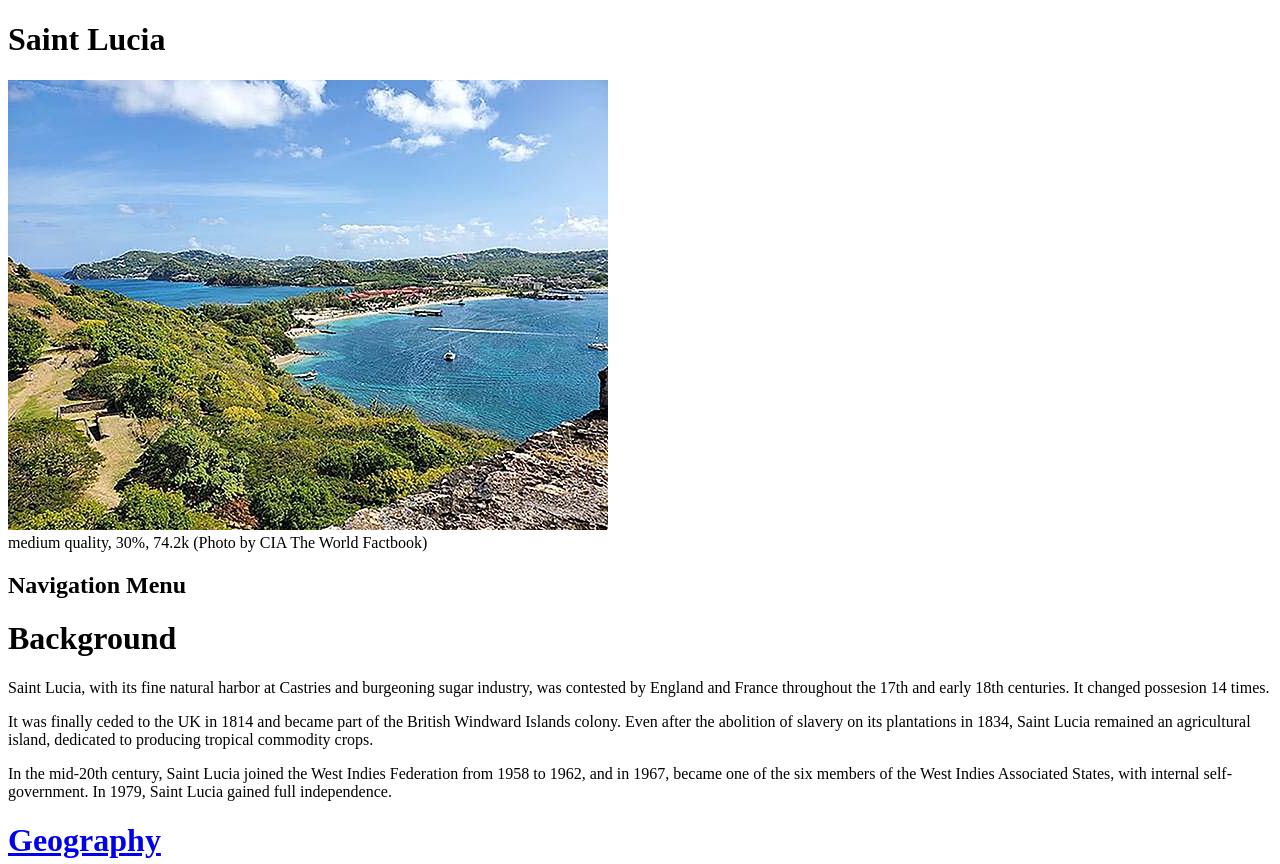
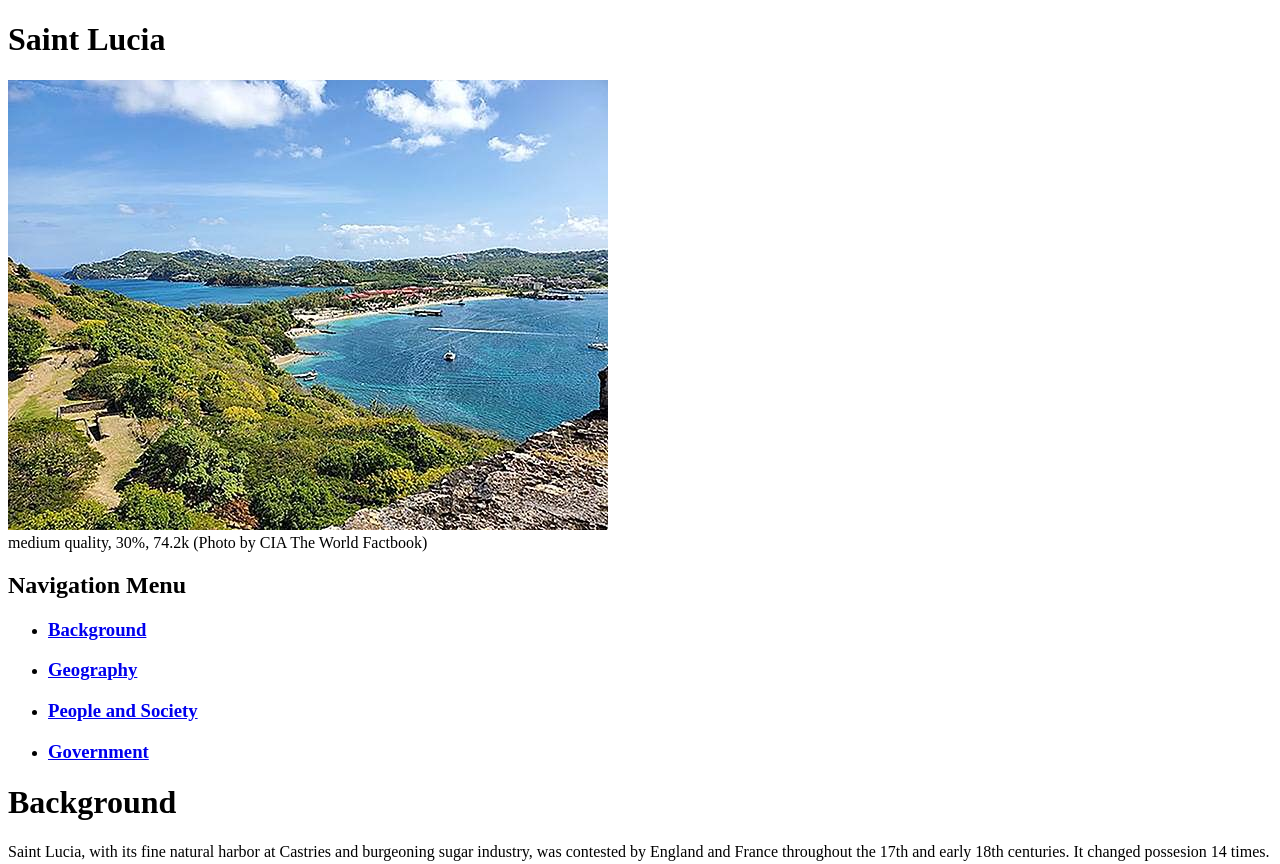
Before and after one commit to nikkixbires/nikkixbires.github.io, a plain HTML site: page saintlucia.html in a window 1280 px wide. Shown: the top 864 px of the page. Drawn offline with Linux system fonts and the light colour scheme.

Commit message:
Update saintlucia.html

```diff
--- a/saintlucia.html
+++ b/saintlucia.html
@@ -22,8 +22,24 @@
 
             <h2>Navigation Menu</h2>
 
+            <nav>
+                <ul>
+                    <li>
+                        <h3><a href="background">Background</a></h3>
+                    </li>
+                    <li>
+                        <h3><a href="geography">Geography</a></h3>
+                    </li>
+                    <li>
+                        <h3><a href="peopleandsociety">People and Society</a></h3>
+                    </li>
+                    <li>
+                        <h3><a href="government">Government</a></h3>
+                    </li>
+                </ul>
+            </nav>
 
-
+            <a name="background"></a>
             <h1>Background</h1>
 
             <p>Saint Lucia, with its fine natural harbor at Castries and burgeoning sugar industry, was contested by England and France throughout the 17th and early 18th centuries. It changed possesion 14 times.</p>
@@ -32,7 +48,7 @@
 
             <p>In the mid-20th century, Saint Lucia joined the West Indies Federation from <time datetime="1958">1958</time> to <time datetime="1962">1962</time>, and in <time datetime="1967">1967</time>, became one of the six members of the West Indies Associated States, with internal self-government. In <time datetime="1979">1979</time>, Saint Lucia gained full independence.</p>
 
-
+            <a name="geography"></a>
             <h1><a href="https://www.cia.gov/the-world-factbook/countries/saint-lucia/#geography">Geography</a></h1>
 
             <h2>Location</h2>
@@ -46,6 +62,7 @@
 
             <p>The climate is tropical, and is moderated by northeast trade winds. The dry season is from January to April, with the rainy season being from May to August.</p>
 
+            <a name="peopleandsociety"></a>
             <h1><a href="https://www.stlucia.org/en/plan-your-trip/weather/">People and Society</a></h1>
 
             <h2>Population</h2>
@@ -97,6 +114,7 @@
 
             </table>
 
+            <a name="government"></a>
             <h1><a href="https://www.govt.lc/">Government</a></h1>
             <img src="images/Saint-Lucia-Government.jpg" alt="saint lucia cannon">
             <figcaption>medium quality, 40%, 52.4k (Photo by CIA The World Factbook)</figcaption>
```
